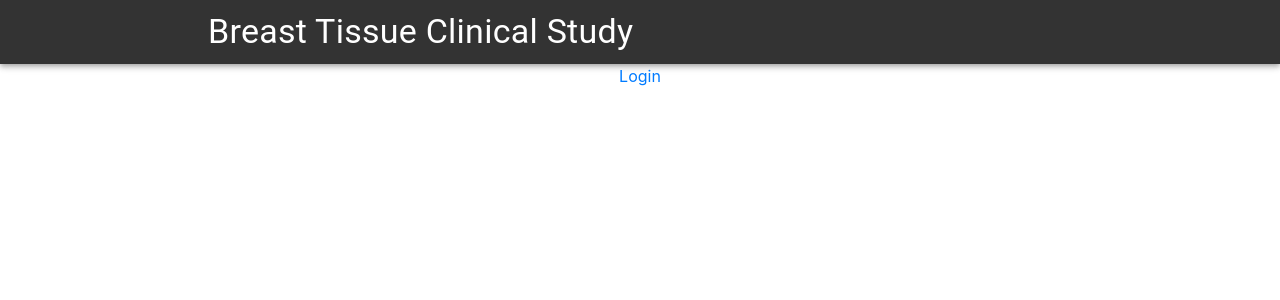
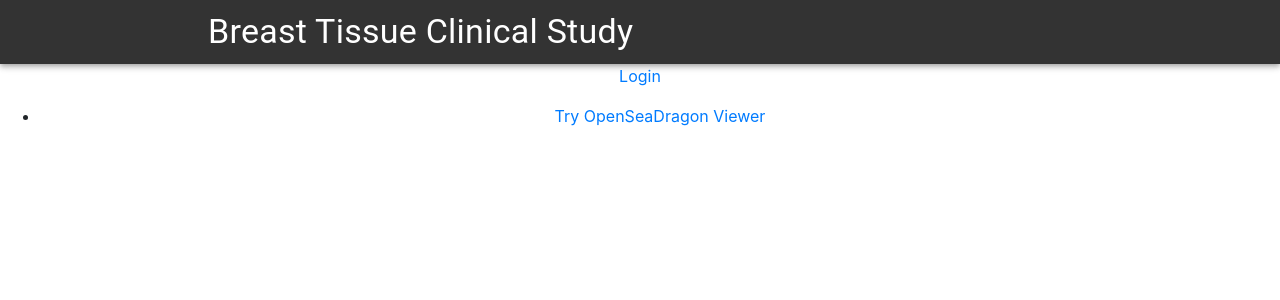
Before and after one commit to becclestone/WebApp, a React (Create React App) app: page / in a window 1280 px wide. Shown: the top 300 px of the page. Built offline with nearby package versions, Linux system fonts and the light colour scheme.

Commit message:
Update Home.jsx

```diff
--- a/src/components/Home.jsx
+++ b/src/components/Home.jsx
@@ -5,6 +5,10 @@ function Home() {
   return (
     <div className="home">
        <a href="/.auth/login/aad?post_login_redirect_uri=https://gray-dune-0f8914010.azurestaticapps.net/viewer">Login</a>
+        <p> </p>
+        <ul>
+          <li><Link to="/viewer">Try OpenSeaDragon Viewer</Link></li>
+        </ul>
     </div>
   );
 }
```
